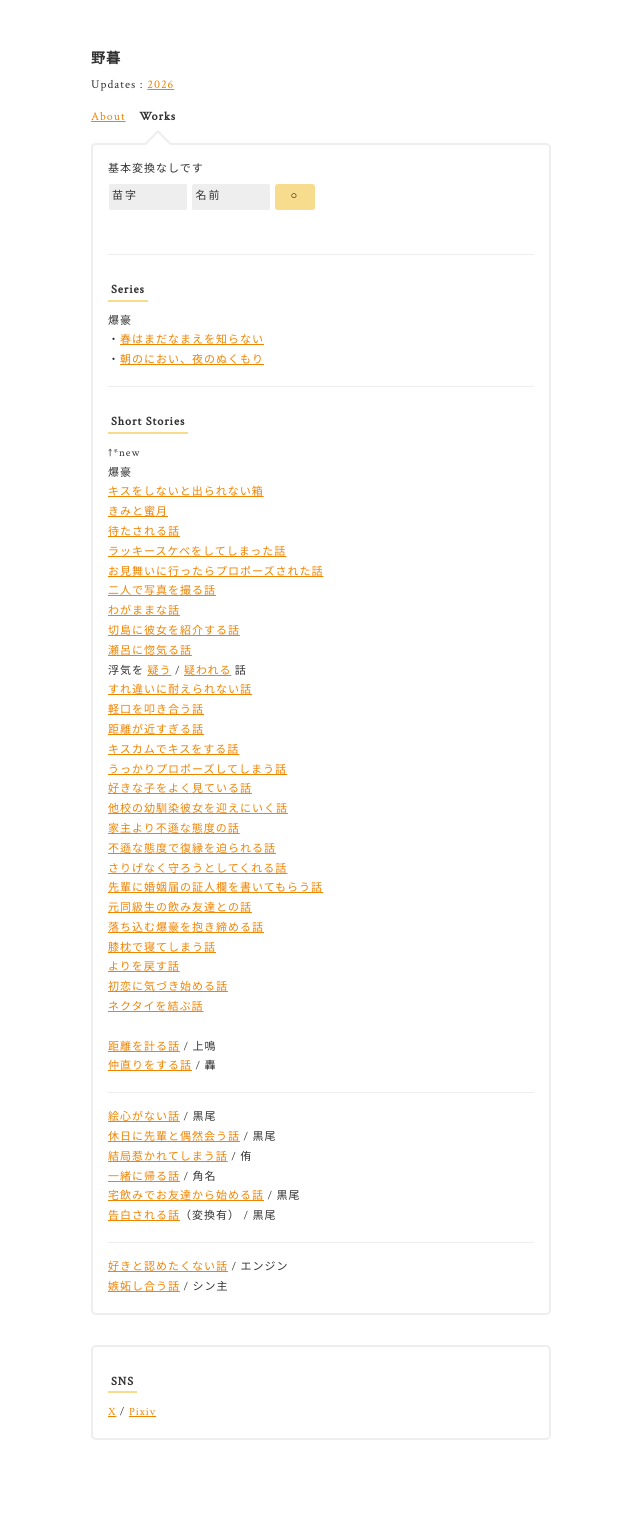
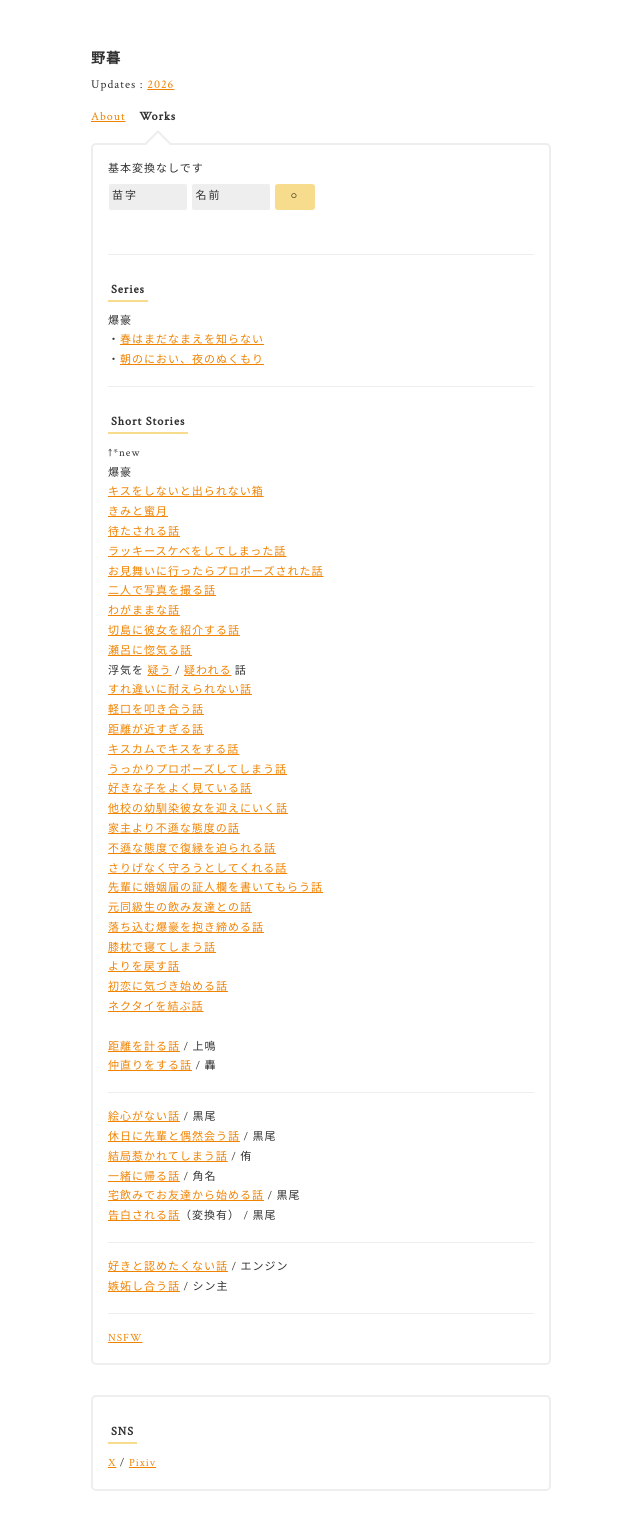
Before and after one commit to bisqhq/bisqhq.github.io, a Jekyll site: the page works.html, which Jekyll copies as it is, in a window 1280 px wide. Shown: the whole page, without its empty margins (319-959 px from the left). Built offline with Jekyll 4.4.1, drawn with Linux system fonts in a browser that asks for light colours; some web fonts are replaced; before the commit the page ends 1470 px from its top, so only the background shows below that.

Commit message:
Update works.html

```diff
--- a/works.html
+++ b/works.html
@@ -79,6 +79,8 @@
         <hr>
         <a href="novel/novel36.html">好きと認めたくない話</a> / エンジン<br>
         <a href="novel/novel35.html">嫉妬し合う話</a> / シン主<br>
+        <hr>
+        <a href="junebride/R/R.html">NSFW</a><br>
     </div>
 
     <div class="text">
```
